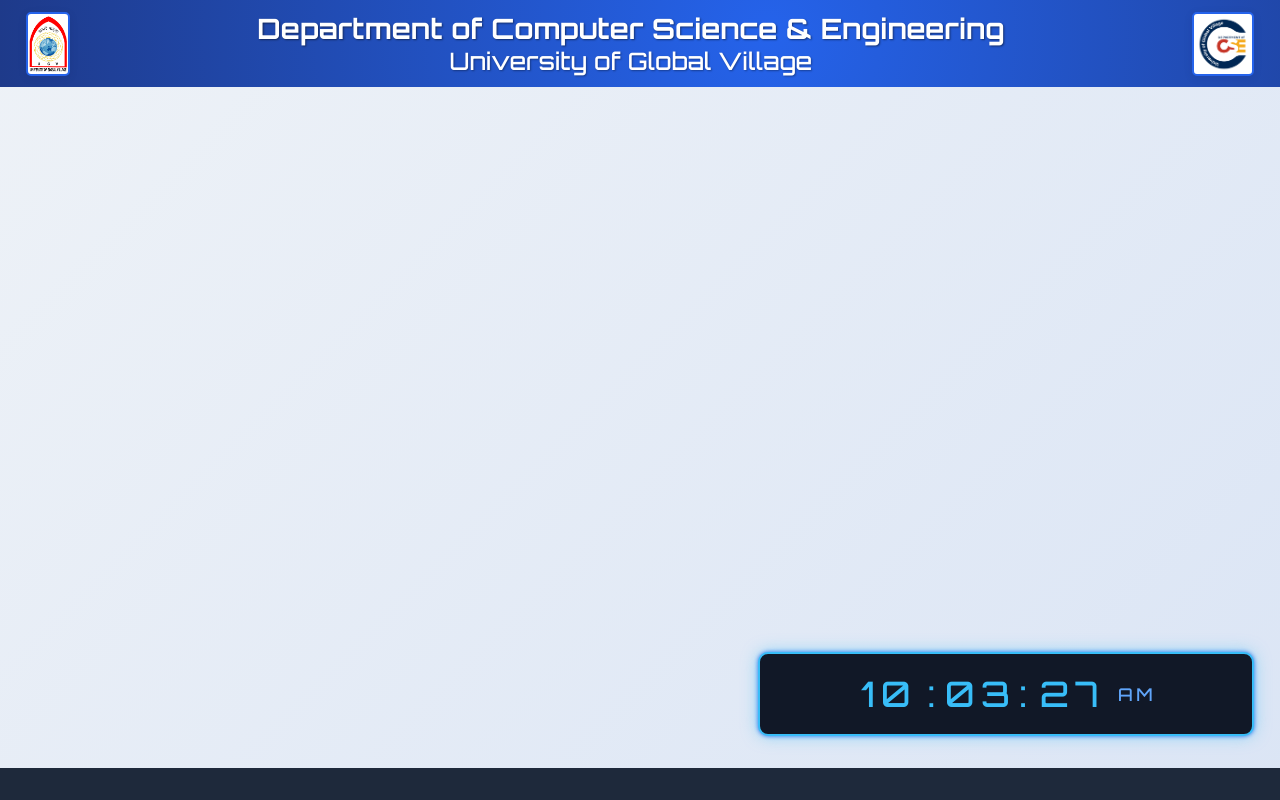
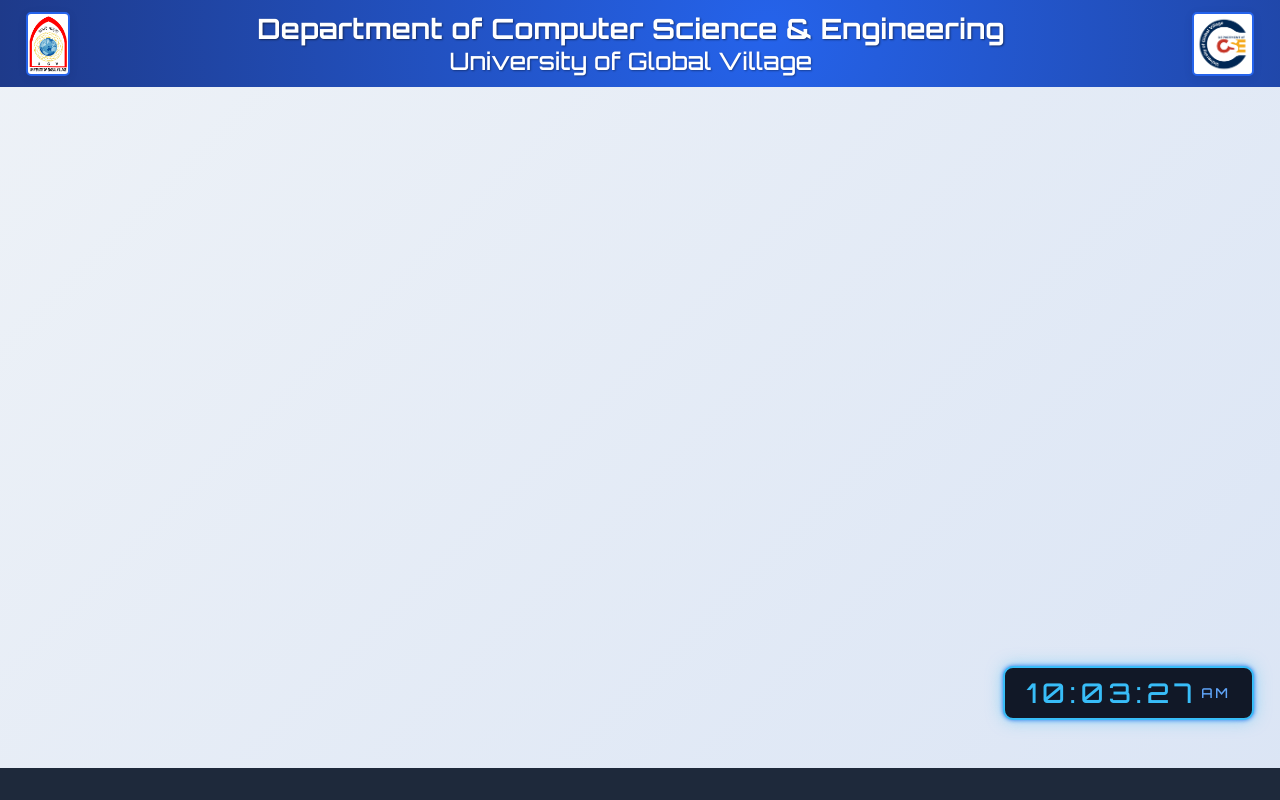
Before and after one commit to masud7866/faculty-status-display, a plain HTML site: page frontend/index.html in a window 1280 px wide. Drawn offline with Linux system fonts and the light colour scheme; no server answers.

Commit message:
Clock update

```diff
--- a/frontend/index.html
+++ b/frontend/index.html
@@ -60,17 +60,17 @@
     #clock {
       position: fixed;
       right: 2vw;
-      bottom: 8vh;
+      bottom: 10vh;
       z-index: 1000;
       background: #111827;
       color: #38bdf8;
       border-radius: 10px;
-      padding: 0.5em 1.5em;
-      min-width: 11em;
+      padding: 0.3em 0.8em;
+      min-width: 7.5em;
       text-align: center;
       letter-spacing: 0.18em;
       box-shadow: 0 0 16px #38bdf888, 0 0 4px #2563eb;
-      font-size: 2.2em;
+      font-size: 1.7em;
       display: flex;
       align-items: center;
       justify-content: center;
@@ -81,16 +81,16 @@
 
     .clock-group {
       display: inline-block;
-      min-width: 2.2em;
+      min-width: 1.6em;
       text-align: center;
     }
 
     #clock .ampm {
       display: inline-block;
-      min-width: 2.5em;
+      min-width: 2em;
       text-align: left;
       font-size: 0.5em;
-      margin-left: 0.4em;
+      margin-left: 0.3em;
       color: #60a5fa;
       letter-spacing: 0.2em;
       vertical-align: middle;
```
